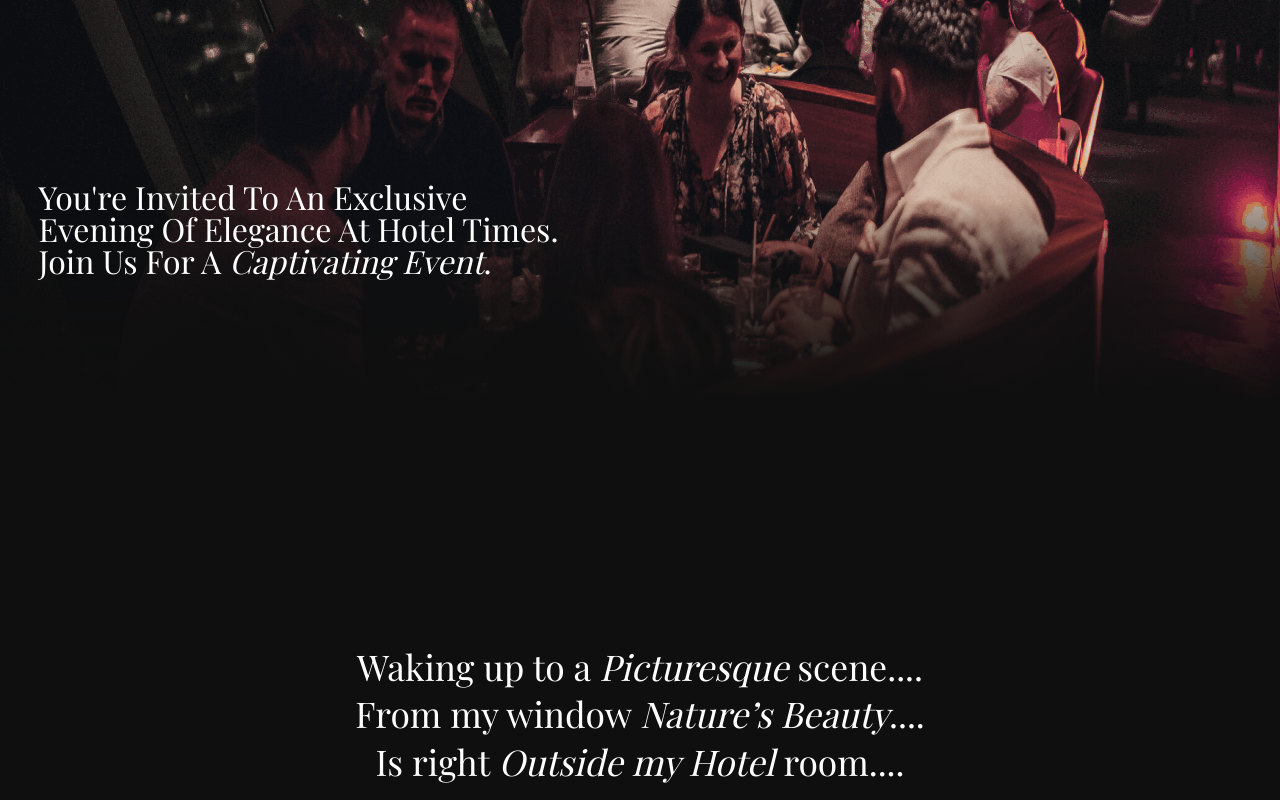
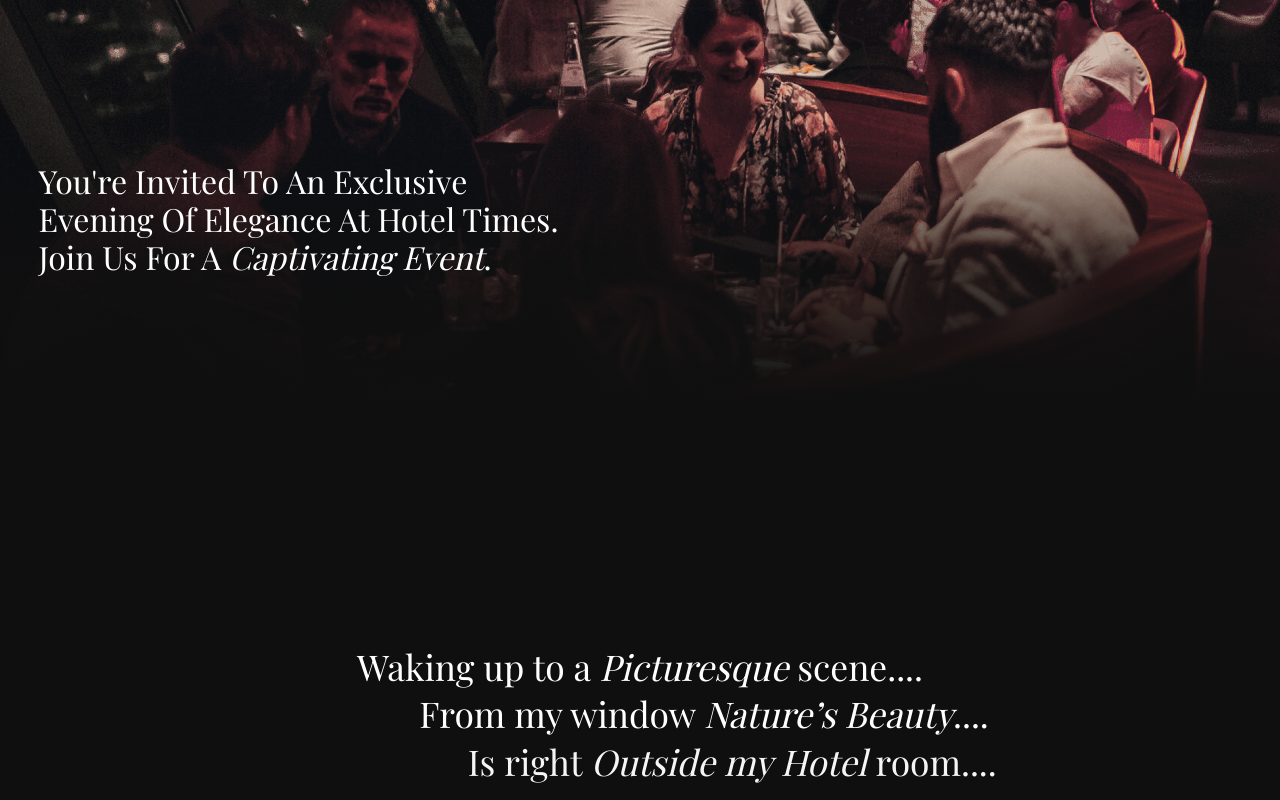
Before and after one commit to manishaprajapati-27/hotel-times, a plain HTML site: page index.html in a window 1280 px wide. Shown: the part 480-1280 px from the top of the page. Drawn offline with nearby package versions, Linux system fonts and the light colour scheme; a web font is replaced by a local one.

Commit message:
created text animation section

```diff
--- a/index.html
+++ b/index.html
@@ -111,6 +111,7 @@
             <i>captivating event</i>.
           </h4>
         </div>
+        <div class="overlay"></div>
       </div>
     </section>
 
@@ -127,8 +128,19 @@
 
     <!-- Hotel Times Events -->
     <section class="section hotel-times-event">
-      <div class="container"></div>
+      <div class="container-fluid">
+        <div class="hotel-events">
+          <h2>Hotel Times</h2>
+        </div>
+      </div>
     </section>
+
+    <!-- Hotel Events -->
+    <!-- <section class="section hotel-events">
+        <div class="container-fluid">
+
+        </div>
+     </section> -->
 
     <!-- Scripts -->
     <script src="https://cdnjs.cloudflare.com/ajax/libs/gsap/3.12.5/gsap.min.js"></script>
--- a/static/css/style.css
+++ b/static/css/style.css
@@ -114,12 +114,12 @@
   height: 110vh;
   overflow: hidden;
 }
-.hero::after {
-  content: "";
+.hero .overlay {
+  /* content: ""; */
   position: absolute;
   bottom: 0;
   left: 0;
-  height: 25vh;
+  height: 30%;
   width: 100%;
   z-index: 5;
   background: linear-gradient(0deg, #0f0f0f, #0f0f0fb7, #0f0f0f00);
@@ -133,6 +133,8 @@
   left: 0;
   height: 100%;
   width: 100%;
+  object-fit: cover;
+  object-position: center;
 }
 .hero .images .img-one img {
   z-index: 4;
@@ -178,6 +180,7 @@
   text-transform: capitalize;
   color: var(--light);
   font-family: var(--serif);
+  line-height: 1.2;
 }
 
 /* Below Hero Texts  */
@@ -200,6 +203,21 @@
   font-weight: 400;
   font-size: 2.77vw;
   margin-bottom: 12px;
+}
+.below-hero-text .texts h2 {
+  color: var(--light);
+  font-family: var(--serif);
+  font-weight: 400;
+  font-size: 2.77vw;
+  margin-bottom: 12px;
+  opacity: 1;
+  transform: translateX(0);
+}
+.below-hero-text .texts h2:nth-child(2) {
+  margin-left: 8rem;
+}
+.below-hero-text .texts h2:nth-child(3) {
+  margin-left: 12rem;
 }
 
 /* Hotel Times Event */
--- a/static/js/app.js
+++ b/static/js/app.js
@@ -27,7 +27,6 @@ const appFunc = () => {
   });
 
   //   Text Marquee Animation
-
   //   gsap.from(".hero .marque", {
   //     transform: "translateX(-200%)",
   //     repeat: -1,
@@ -47,15 +46,15 @@ const appFunc = () => {
   });
 
   marqueTimeline.to(".hero .marque", {
-    x: "0%", // Moves left
-    duration: 20, // Duration of animation
-    ease: "none", // Linear motion
+    x: "0%",
+    duration: 20,
+    ease: "none",
   });
 
   // Setup ScrollTrigger
   ScrollTrigger.create({
-    trigger: ".hero", // Element to monitor for scrolling
-    scroller: "body", // Default scroller is body
+    trigger: ".hero",
+    scroller: "body",
     start: "top top", // When element starts at the top
     end: "bottom top", // When element ends at the top
     onUpdate: (self) => {
@@ -68,28 +67,73 @@ const appFunc = () => {
     },
   });
 
-  //   window.addEventListener("wheel", (dets) => {
-  //     console.log(dets.deltaY);
-  //     if (dets.deltaY > 0) {
-  //       gsap.from(".hero .marque", {
-  //         // transform: "translateX(-200%)",
-  //         x: "-200%",
-  //         repeat: -1,
-  //         duration: 5,
-  //         delay: 1,
-  //         ease: "none",
-  //       });
-  //     } else if (dets.deltaY < 0) {
-  //       gsap.from(".hero .marque", {
-  //         // transform: "translateX(0%)",
-  //         x: "0%",
-  //         repeat: -1,
-  //         duration: 5,
-  //         delay: 1,
-  //         ease: "none",
-  //       });
-  //     }
+  //   Hero Images
+  let isScrolling;
+  const heroAnimationSection = gsap.to(".hero", {
+    duration: 10,
+    ease: "none",
+    height: 0,
+    scrollTrigger: {
+      trigger: ".hero",
+      scroller: "body",
+      start: "top top", // When element starts at the top
+      end: "bottom top",
+      //   markers: true,
+      scrub: 3,
+    },
+  });
+  const heroOverlay = gsap.to(".hero .overlay", {
+    duration: 5,
+    ease: "none",
+    height: "100%",
+    scrollTrigger: {
+      trigger: ".hero",
+      scroller: "body",
+      start: "top top", // When element starts at the top
+      end: "bottom top",
+      //   markers: true,
+      scrub: 3,
+    },
+  });
+
+  window.addEventListener("wheel", () => {
+    heroAnimationSection.resume();
+    heroOverlay.resume();
+
+    clearTimeout(isScrolling);
+    isScrolling = setTimeout(() => {
+      heroAnimationSection.pause();
+      heroOverlay.pause();
+    }, 200);
+  });
+
+  //   gsap.from(".below-hero-text h2", {
+  //     duration: 2,
+  //     transform: "translateX(20%)",
+  //     opacity: 0,
+  //     stagger: 0.5,
+  //     scrollTrigger: {
+  //       trigger: ".below-hero-text",
+  //       scroller: "body",
+  //       start: "top top",
+  //       end: "bottom top",
+  //     },
   //   });
+
+  gsap.registerPlugin(ScrollTrigger);
+
+  gsap.from(".below-hero-text h2", {
+    duration: 2,
+    stagger: 0.8,
+    opacity: 0, // Move animation properties here
+    x: "-20%", // For translateX, use "x" in GSAP
+    scrollTrigger: {
+      trigger: ".below-text-hero",
+      scroller: "body",
+      start: "top top",
+      end: "bottom top",
+    },
+  });
 };
 
 appFunc();
```
Also changed, not shown: static/images/hotel-times/1.jpg (added), static/images/hotel-times/2.jpg (added), static/images/hotel-times/3.jpg (added), static/images/hotel-times/4.jpg (added), static/images/hotel-times/5.jpg (added), static/images/hotel-times/6.jpg (added).
